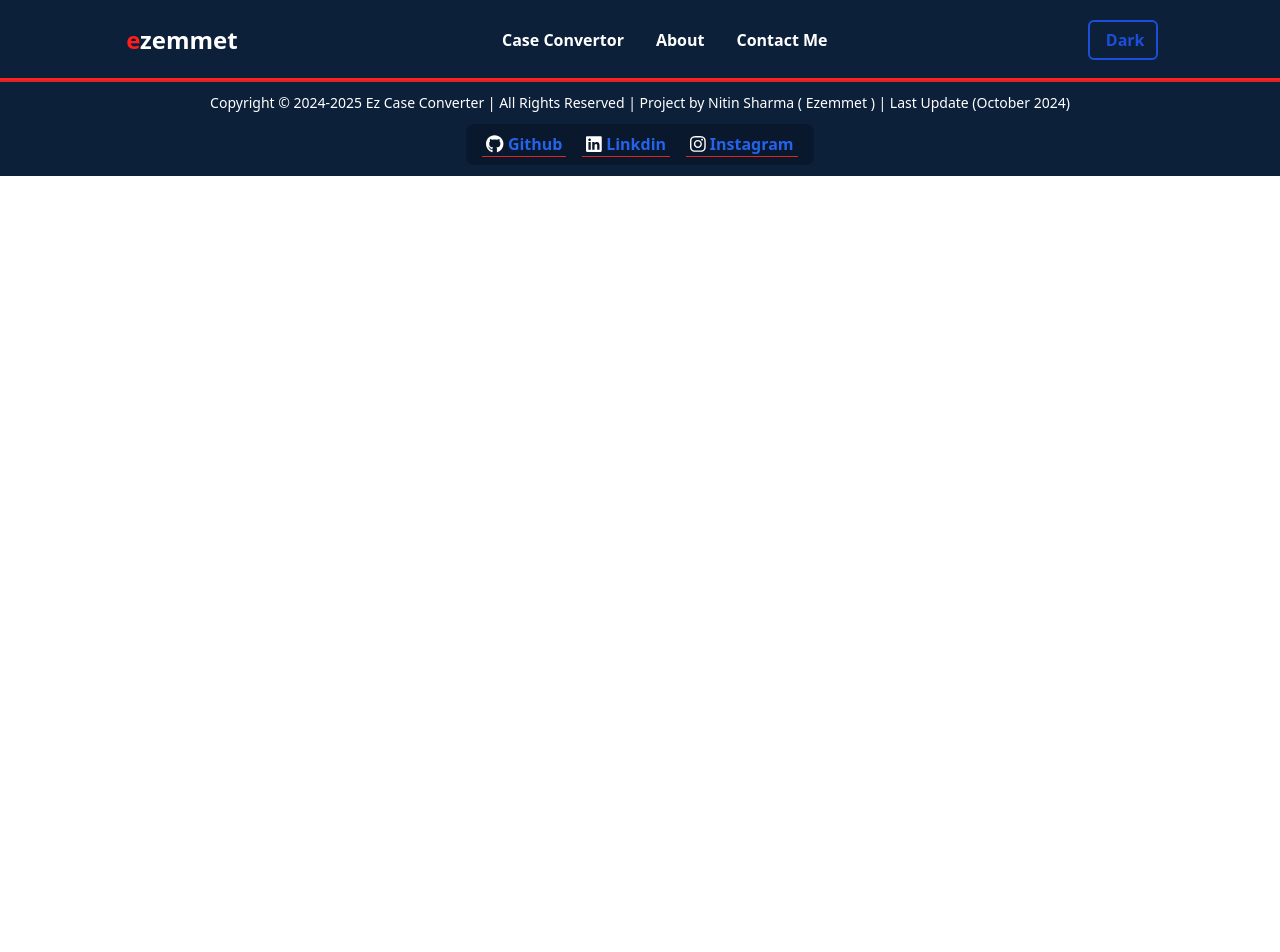
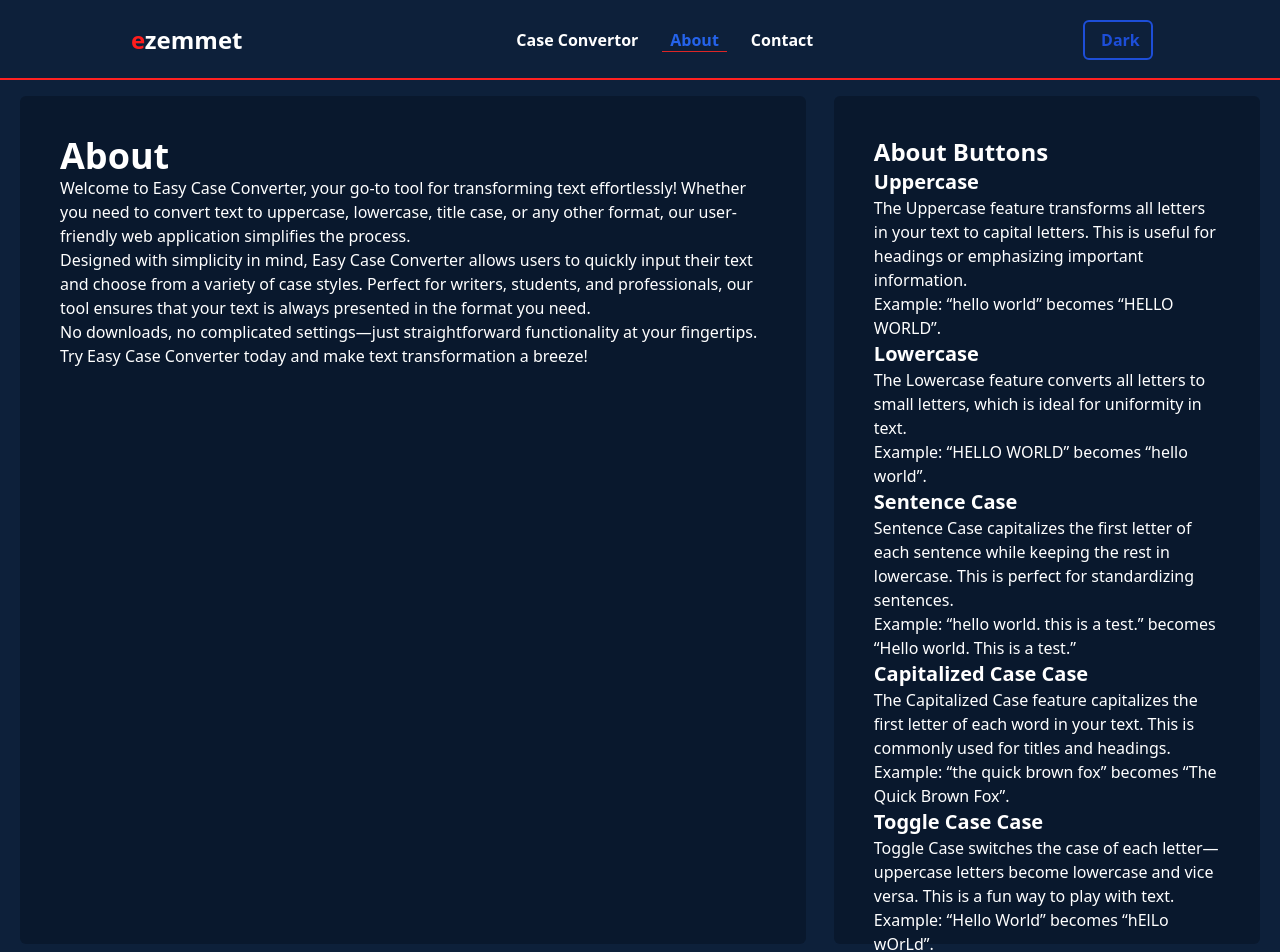
Before and after one commit to ezemmet/webtools, a React (Vite) app: page /about in a window 1280 px wide. Shown: the top 952 px of the page. Before the commit the page ends 800 px from the top, so only its background shows below. Built offline with nearby package versions, Linux system fonts and the light colour scheme.

Commit message:
Complete contact

```diff
--- a/src/App.jsx
+++ b/src/App.jsx
@@ -1,5 +1,5 @@
 import { BrowserRouter, Route, Routes } from "react-router-dom"
-import { CaseConverter, Header, Footer, TodoOne, TodoSecond } from "./Imports/import.component"
+import { CaseConverter, Header, Footer, About, Contact } from "./Imports/import.component"
 import { useState } from "react"
 
 function App() {
@@ -33,11 +33,11 @@ function App() {
           <Route path="/" element={
             <CaseConverter mode={mode} switchMode={switchMode} switchInnerColor={switchInnerColor} />
           }></Route>
-          <Route path="/todoone" element={
-            <TodoOne switchMode={switchMode}/>
+          <Route path="/about" element={
+            <About switchMode={switchMode} switchInnerColor={switchInnerColor}/>
           }></Route>
-          <Route path="/todosecond" element={
-            <TodoSecond switchMode={switchMode}/>
+          <Route path="/contact" element={
+            <Contact switchMode={switchMode} switchInnerColor={switchInnerColor}/>
           }></Route>
         </Routes>
         <Footer switchMode={switchMode} switchInnerColor={switchInnerColor} />
--- /dev/null
+++ b/src/components/About.jsx
@@ -0,0 +1,49 @@
+import React from 'react'
+
+const About = ({ switchMode, switchInnerColor }) => {
+  return (
+    <div className='h-[110vh] px-5 py-4 flex' style={switchMode}>
+      <div
+        style={switchInnerColor}
+        className='rounded-md p-10'>
+        <h2 className='text-4xl font-semibold'>About</h2>
+        <p><span>Welcome to Easy Case Converter, your go-to tool for transforming text effortlessly! Whether you need to convert text to uppercase, lowercase, title case, or any other format, our user-friendly web application simplifies the process.</span></p>
+        <p><span>Designed with simplicity in mind, Easy Case Converter allows users to quickly input their text and choose from a variety of case styles. Perfect for writers, students, and professionals, our tool ensures that your text is always presented in the format you need.</span></p>
+        <p><span>No downloads, no complicated settings—just straightforward functionality at your fingertips. Try Easy Case Converter today and make text transformation a breeze!</span></p>
+      </div>
+
+      <div
+        style={switchInnerColor}
+        className='ml-7 w-[80vw] p-10 rounded-md'>
+        <h2 className='text-2xl font-semibold'>About Buttons</h2>
+        <div>
+          <h3 className='font-semibold text-xl'>Uppercase</h3>
+          <p><span>The Uppercase feature transforms all letters in your text to capital letters. This is useful for headings or emphasizing important information.
+            <p>Example: “hello world” becomes “HELLO WORLD”.</p></span></p>
+        </div>
+        <div>
+          <h3 className='font-semibold text-xl'>Lowercase</h3>
+          <p><span>The Lowercase feature converts all letters to small letters, which is ideal for uniformity in text.
+            <p>Example: “HELLO WORLD” becomes “hello world”.</p></span></p>
+        </div>
+        <div>
+          <h3 className='font-semibold text-xl'>Sentence Case</h3>
+          <p><span>Sentence Case capitalizes the first letter of each sentence while keeping the rest in lowercase. This is perfect for standardizing sentences.
+            <p>Example: “hello world. this is a test.” becomes “Hello world. This is a test.”</p></span></p>
+        </div>
+        <div>
+          <h3 className='font-semibold text-xl'>Capitalized Case Case</h3>
+          <p><span>The Capitalized Case feature capitalizes the first letter of each word in your text. This is commonly used for titles and headings.
+            <p>Example: “the quick brown fox” becomes “The Quick Brown Fox”.</p></span></p>
+        </div>
+        <div>
+          <h3 className='font-semibold text-xl'>Toggle Case Case</h3>
+          <p><span>Toggle Case switches the case of each letter—uppercase letters become lowercase and vice versa. This is a fun way to play with text.
+            <p>Example: “Hello World” becomes “hElLo wOrLd”.</p></span></p>
+        </div>
+      </div>
+    </div>
+  )
+}
+
+export default About
--- a/src/components/CaseConverter.jsx
+++ b/src/components/CaseConverter.jsx
@@ -140,7 +140,6 @@ const CaseConverter = ({ switchMode, switchInnerColor }) => {
                         style={switchMode}
                         value={text}
                         onChange={handleOnChange}
-                        id="caseConText"
                         placeholder='Type text here...'
                         className='w-[64vw] h-[45vh] dark:bg-[#0d203a] dark:text-[#fff] px-6 py-4 outline-none rounded-md font-semibold'></textarea>
                     <div className='h-[30px] mt-2'>
--- /dev/null
+++ b/src/components/Contact.jsx
@@ -0,0 +1,62 @@
+import React from 'react'
+
+const Contact = ({ switchMode, switchInnerColor }) => {
+
+  const handleSumbit = (e) => {
+    e.preventDefault()
+  }
+
+  return (
+    <div
+      style={switchMode}
+      className='h-[90vh] px-5 py-4 flex'>
+      <div
+        style={switchInnerColor}
+        className='rounded-md p-10'>
+        <h2 className='text-4xl font-semibold'>Contact</h2>
+        <p className='mt-3'><span className='text-sm'>For questions, comments, and suggestions for how this site can serve you better, please contact us using the form below. Thank you!</span></p>
+        <form onSubmit={handleSumbit}>
+          <div className='flex flex-col mt-4'>
+            <label htmlFor="name">Name: </label>
+            <input
+              style={switchMode}
+              className='rounded outline-none px-3 py-1 mt-1'
+              placeholder='Enter Name'
+              required
+              type="text" />
+            <label className='mt-3' htmlFor="email">Email: </label>
+            <input
+              style={switchMode}
+              className='rounded outline-none px-3 py-1 mt-1'
+              placeholder='Enter Email'
+              required
+              type="text" />
+            <label className='mt-3' htmlFor="subject">Subject: </label>
+            <input
+              style={switchMode}
+              className='rounded outline-none px-3 py-1 mt-1'
+              placeholder='Enter Subject'
+              required
+              type="text" />
+            <label className='mt-3' htmlFor="message">Message: </label>
+            <textarea
+              style={switchMode}
+              className='rounded outline-none px-3 py-1 h-[5rem] mt-1'
+              placeholder='Send message'></textarea>
+          </div>
+          <button
+            className='mt-3 border-2 border-lime-500 hover:shadow-lime-hover rounded px-3 py-1 text-green-600 font-semibold'>
+            Send
+          </button>
+        </form>
+      </div>
+      <div
+        style={switchInnerColor}
+        className='ml-7 w-[30vw] rounded-md'>
+        other
+      </div>
+    </div>
+  )
+}
+
+export default Contact
--- a/src/components/Footer.jsx
+++ b/src/components/Footer.jsx
@@ -11,13 +11,16 @@ const Footer = ({ switchMode, switchInnerColor }) => {
             className='h-[6rem] border-t-2 border-red-600 flex items-center justify-evenly flex-col'
         >
             <div className='text-center text-sm'>
-                <p><span>Copyright © 2024-2025 Ez Case Converter | All Rights Reserved | Project by Nitin Sharma ( Ezemmet ) | Last Update (October 2024) </span></p>
+                <p><span>Copyright © 2024-2025 Ez Case Converter | All Rights Reserved | Project by              <Link to='/'
+                    className='border-b border-gray-400'>
+                        Nitin Sharma ( Ezemmet )
+                    </Link> | Last Update (October 2024) </span></p>
             </div>
             <div>
                 <ul className='flex p-2 rounded-lg' style={switchInnerColor}>
                     <li className='flex items-center cursor-pointer px-1 border-b border-red-600 mx-2'>
                         <FontAwesomeIcon icon={faGithub} className='mr-1 text-lg' />
-                        <Link to='https://github.com/ezemmet' target='_blank' className=' text-blue-600 font-semibold'>Github</Link>
+                        <Link to='/' className=' text-blue-600 font-semibold'>Github</Link>
                     </li>
                     <li className='flex items-center cursor-pointer px-1 border-b border-red-600 mx-2'>
                         <FontAwesomeIcon icon={faLinkedin} className='mr-1 text-lg' />
--- a/src/components/Header.jsx
+++ b/src/components/Header.jsx
@@ -17,10 +17,10 @@ const Header = ({ handleMode, mode, switchMode }) => {
               <NavLink to="/" className={({ isActive }) => `${isActive ? 'border-b border-red-600 text-blue-600' : ''} px-2`}>Case Convertor</NavLink>
             </li>
             <li className='m-2 font-semibold'>
-              <NavLink to="/todoone" className={({ isActive }) => `${isActive ? 'border-b border-red-600 text-blue-600' : ''} px-2`}>About</NavLink>
+              <NavLink to="/about" className={({ isActive }) => `${isActive ? 'border-b border-red-600 text-blue-600' : ''} px-2`}>About</NavLink>
             </li>
             <li className='m-2 font-semibold'>
-              <NavLink to="/todosecond" className={({ isActive }) => `${isActive ? 'border-b border-red-600 text-blue-600' : ''} px-2`}>Contact Me</NavLink>
+              <NavLink to="/contact" className={({ isActive }) => `${isActive ? 'border-b border-red-600 text-blue-600' : ''} px-2`}>Contact</NavLink>
             </li>
           </ul>
         </div>
--- a/src/components/TodoOne.jsx
+++ /dev/null
@@ -1,11 +0,0 @@
-import React from 'react'
-
-const TodoOne = ({switchMode}) => {
-  return (
-    <div className='h-[76vh]' style={switchMode}>
-      Iam About
-    </div>
-  )
-}
-
-export default TodoOne
--- a/src/components/TodoSecond.jsx
+++ /dev/null
@@ -1,11 +0,0 @@
-import React from 'react'
-
-const TodoSecond = ({switchMode}) => {
-  return (
-    <div className='h-[76vh]' style={switchMode}>
-      Iam Contact
-    </div>
-  )
-}
-
-export default TodoSecond
--- a/tailwind.config.js
+++ b/tailwind.config.js
@@ -8,6 +8,7 @@ export default {
     extend: {
       boxShadow: {
         'blue-hover': '0 0 10px rgb(0, 4, 255), inset 0 0 10px rgb(25, 0, 255)',
+        'lime-hover': '0 0 10px rgb(132, 204, 22), inset 0 0 10px rgb(132, 204, 22)',
       },
     },
     plugins: [],
```
Also changed, not shown: src/Imports/import.component.js (+4 -4 lines).
